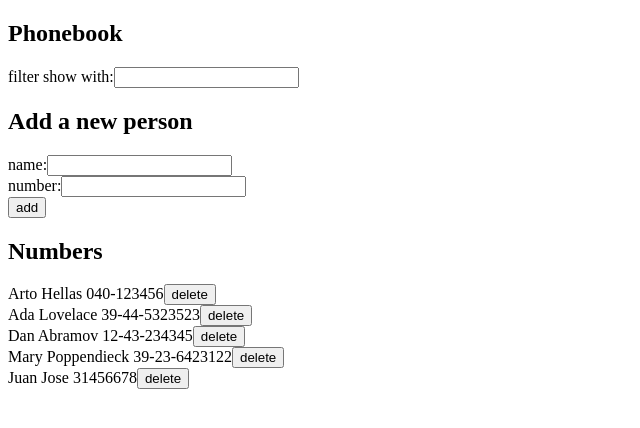
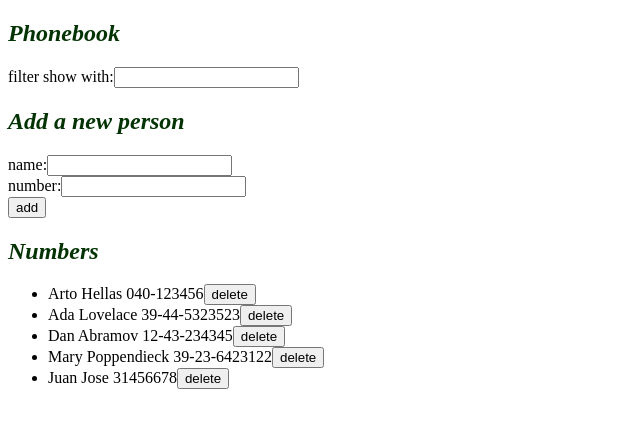
Before and after one commit to Darkrow14/Jhonf-Fullstack, a React (Create React App) app in the folder part2/phonebook/: page / in a window 1280 px wide. Shown: the top 428 px of the page, without its empty margins (0-640 px from the left). Built offline with nearby package versions, Linux system fonts and the light colour scheme; data requests are answered from the project's data file.

Commit message:
none changes

```diff
--- a/part2/phonebook/src/components/Form.js
+++ b/part2/phonebook/src/components/Form.js
@@ -36,12 +36,12 @@ const Button = ({id,del}) => {
 }
 export const Persons = ({persons, del}) => {
     return (
-        <div>
+        <ul>
             {persons.map(person =>
-            <div key={person.id}>
+            <li key={person.id}>
                 {person.name} {person.number}<Button id={person.id} del={del}/>
-            </div>
+            </li>
             )}
-        </div>
+        </ul>
     )
 }
--- a/part2/phonebook/src/index.css
+++ b/part2/phonebook/src/index.css
@@ -18,3 +18,8 @@
     padding: 10px;
     margin-bottom: 10px;
 }
+
+h2 {
+    color: rgb(3, 51, 3);
+    font-style: italic;
+}
```
